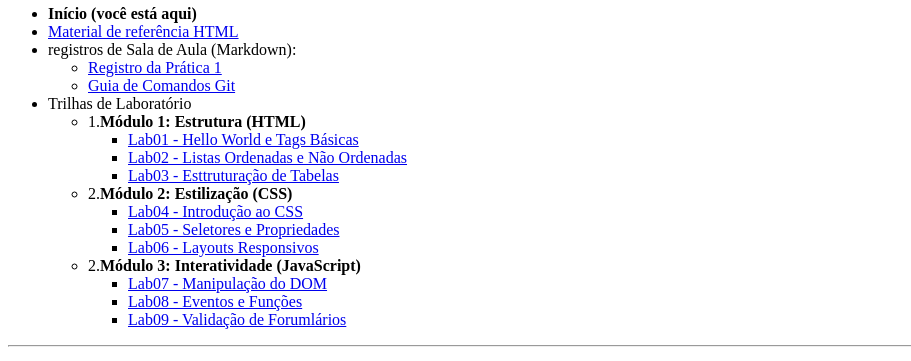
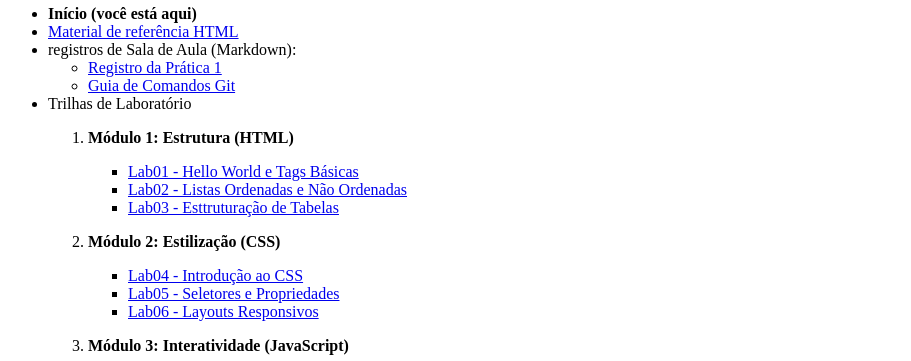
Before and after one commit to Programacao-Web-BSI-2026-2/lab-Kayki, a plain HTML site: page index.html in a window 1280 px wide. Shown: the part 160-521 px from the top of the page, without its empty margins (0-911 px from the left). Drawn offline with Linux system fonts and the light colour scheme.

Commit message:
Update index.html

```diff
--- a/index.html
+++ b/index.html
@@ -25,9 +25,9 @@
             </li>
             <li>
                 Trilhas de Laboratório
-                <ul>
+                <ol>
                     <li>
-                        1.<strong>Módulo 1: Estrutura (HTML)</strong>
+                        <p><strong>Módulo 1: Estrutura (HTML)</strong></p>
                         <ul>
                             <li><a href="labs/01/index.html">Lab01 - Hello World e Tags Básicas</a></li>
                             <li><a href="labs/02/abrir-chamado.html">Lab02 - Listas Ordenadas e Não Ordenadas</a></li>
@@ -35,7 +35,7 @@
                         </ul>
                     </li>
                     <li>
-                        2.<strong>Módulo 2: Estilização (CSS)</strong>
+                        <p><strong>Módulo 2: Estilização (CSS)</strong></p>
                         <ul>
                             <li><a href="#">Lab04 - Introdução ao CSS</a></li>
                             <li><a href="#">Lab05 - Seletores e Propriedades</a></li>
@@ -43,14 +43,14 @@
                         </ul>
                     </li>
                     <li>
-                        2.<strong>Módulo 3: Interatividade (JavaScript)</strong>
+                        <p><strong>Módulo 3: Interatividade (JavaScript)</strong></p>
                         <ul>
                             <li><a href="#">Lab07 - Manipulação do DOM</a></li>
                             <li><a href="#">Lab08 - Eventos e Funções</a></li>
                             <li><a href="#">Lab09 - Validação de Forumlários</a></li>
                         </ul>
                     </li>
-                </ul>
+                </ol>
             </li>
         </ul>
     </nav>
```
